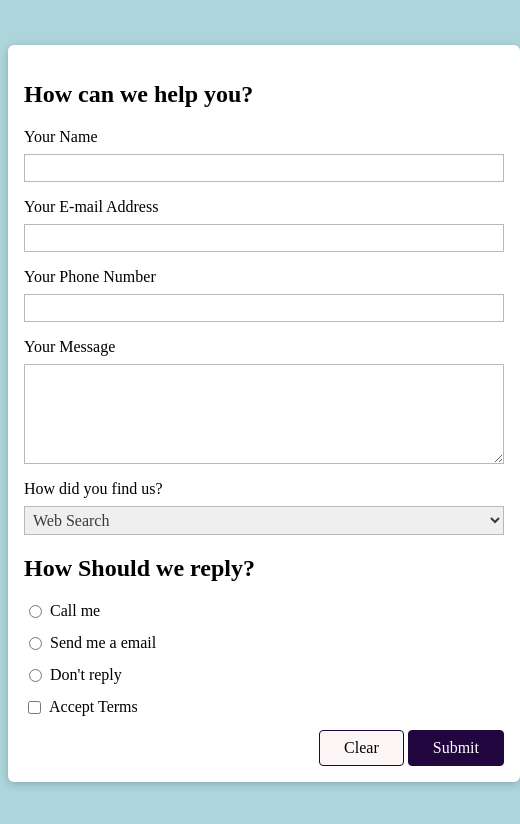
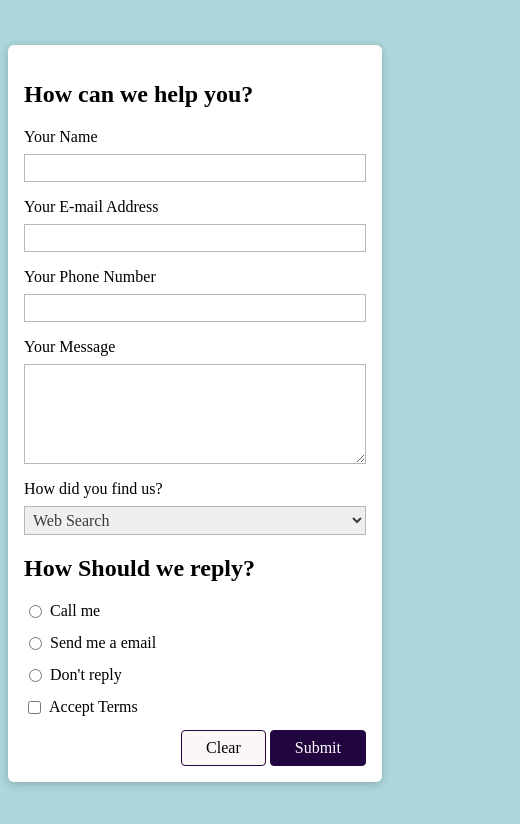
Before and after one commit to gaurav4993/forms, a plain HTML site: page index.html in a window 390 px wide. Shown: the part 82-906 px from the top of the page, 520 px wide, since content can reach past the window. Drawn offline with Linux system fonts and the light colour scheme; a web font is replaced by a local one.

Commit message:
change width of form

```diff
--- a/styles.css
+++ b/styles.css
@@ -73,3 +73,8 @@ button:hover {
   width: auto;
   margin-right: 0.5rem;
 }
+@media (max-width: 48rem) {
+  form {
+    width: auto;
+  }
+}
```
